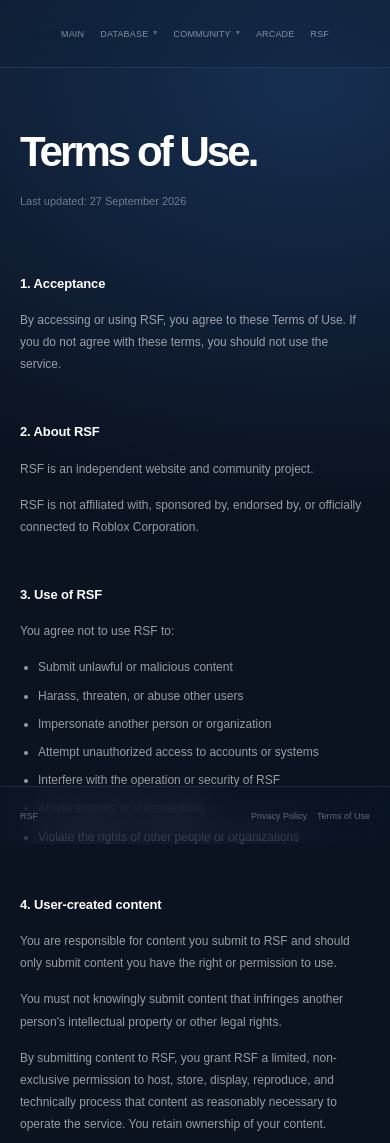
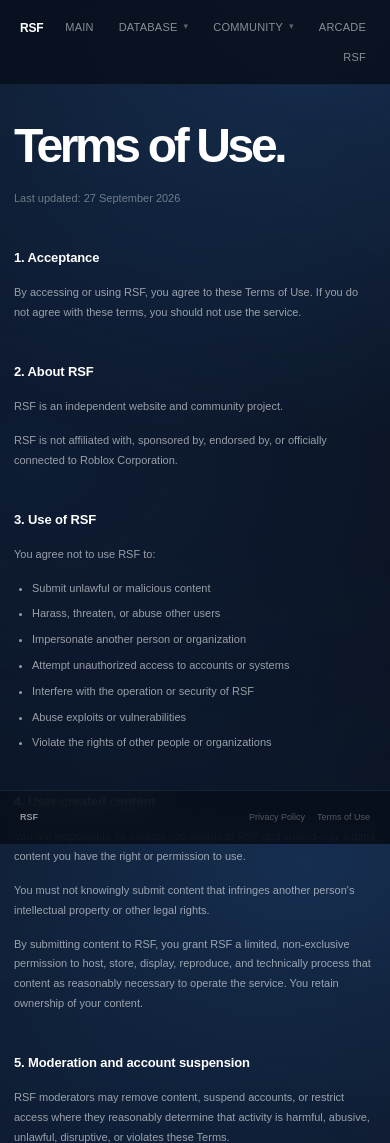
Before and after one commit to frbbb01/rsfnetwork, a plain HTML site: page terms.html in a window 390 px wide. Shown: the top 1143 px of the page. Drawn offline with Linux system fonts and the light colour scheme; a web font is replaced by a local one.

Commit message:
Update styles and structure in terms.html
Refactor terms.html for improved styling and structure

```diff
--- a/terms.html
+++ b/terms.html
@@ -1,9 +1,9 @@
 <!DOCTYPE html>
-
 <html lang="en">
 <head>
   <meta charset="UTF-8">
   <meta name="viewport" content="width=device-width, initial-scale=1.0">
+
   <title>Terms of Use — RSF</title>
 
   <style>
@@ -31,11 +31,19 @@
       font-display: swap;
     }
 
+    :root {
+      --bg: #0B1220;
+      --border: rgba(120, 164, 215, 0.16);
+      --border-soft: rgba(120, 164, 215, 0.11);
+      --white: #FFFFFF;
+    }
+
     * {
       box-sizing: border-box;
     }
 
     html {
+      min-height: 100%;
       background: #0B1220;
     }
 
@@ -43,17 +51,32 @@
       margin: 0;
       min-height: 100vh;
 
+      color: var(--white);
+      font-family: "Montserrat", sans-serif;
+
       background:
-        radial-gradient(ellipse 900px 620px at 78% 2%, rgba(42, 103, 175, 0.34), transparent 68%),
-        radial-gradient(ellipse 760px 560px at 8% 55%, rgba(25, 75, 145, 0.18), transparent 70%),
-        radial-gradient(ellipse 650px 480px at 55% 105%, rgba(20, 65, 125, 0.13), transparent 72%),
+        radial-gradient(
+          ellipse 900px 620px at 78% 2%,
+          rgba(42, 103, 175, 0.34),
+          transparent 68%
+        ),
+        radial-gradient(
+          ellipse 760px 560px at 8% 55%,
+          rgba(25, 75, 145, 0.18),
+          transparent 70%
+        ),
+        radial-gradient(
+          ellipse 650px 480px at 55% 105%,
+          rgba(20, 65, 125, 0.13),
+          transparent 72%
+        ),
         #0B1220;
 
-      color: #FFFFFF;
-      font-family: "Montserrat", Arial, sans-serif;
+      background-attachment: fixed;
+
       -webkit-font-smoothing: antialiased;
+      text-rendering: optimizeLegibility;
 
-      padding-top: 68px;
       padding-bottom: 58px;
     }
 
@@ -62,28 +85,30 @@
       text-decoration: none;
     }
 
+    /* TOP BAR */
+
     .topbar {
-      position: fixed;
+      position: sticky;
       top: 0;
-      left: 0;
-      right: 0;
       z-index: 100;
 
       height: 68px;
       padding: 0 32px;
 
-      background: rgba(17, 34, 58, 0.34);
-      border-bottom: 1px solid rgba(132, 178, 225, 0.14);
+      border-bottom: 1px solid rgba(120, 164, 215, 0.13);
 
-      backdrop-filter: blur(18px);
-      -webkit-backdrop-filter: blur(18px);
+      background: rgba(8, 15, 27, 0.84);
 
       display: flex;
       align-items: center;
+
+      backdrop-filter: blur(14px);
+      -webkit-backdrop-filter: blur(14px);
     }
 
     .logo {
       font-size: 12px;
+      line-height: 1;
       font-weight: 700;
       letter-spacing: -0.02em;
     }
@@ -91,63 +116,77 @@
     .navigation {
       position: absolute;
       left: 50%;
+      top: 0;
+
+      height: 100%;
+
       transform: translateX(-50%);
 
       display: flex;
       align-items: center;
       gap: 34px;
-      height: 100%;
     }
 
     .nav-item {
       position: relative;
 
-      font-size: 11px;
+      height: 100%;
+
+      display: flex;
+      align-items: center;
+
+      font-size: 14px;
       font-weight: 500;
       letter-spacing: 0.02em;
 
-      opacity: 0.48;
+      opacity: 0.52;
 
       transition: opacity 120ms ease;
     }
 
     .nav-item:hover,
-    .nav-item:focus-within,
+    .nav-item:focus-within {
+      opacity: 0.92;
+    }
+
     .nav-item.active {
       opacity: 1;
+      font-weight: 700;
     }
 
-    .nav-link {
-      display: flex;
+    .nav-label {
+      height: 100%;
+
+      display: inline-flex;
       align-items: center;
-      gap: 5px;
-      height: 68px;
+      gap: 6px;
+
+      padding: 0 4px;
     }
 
     .arrow {
-      font-size: 8px;
+      font-size: 9px;
+      line-height: 1;
       opacity: 0.65;
       transform: translateY(-1px);
     }
 
     .dropdown {
       position: absolute;
-      top: calc(100% + 7px);
+      top: 100%;
       left: 50%;
-      transform: translateX(-50%) translateY(-3px);
 
       width: 170px;
       padding: 6px;
 
-      background: rgba(15, 31, 52, 0.88);
-      border: 1px solid rgba(132, 178, 225, 0.15);
+      transform: translateX(-50%) translateY(4px);
+
+      background: rgba(13, 22, 36, 0.98);
+      border: 1px solid rgba(120, 164, 215, 0.18);
+      border-radius: 7px;
 
       box-shadow:
-        0 18px 45px rgba(0, 0, 0, 0.24),
-        inset 0 1px 0 rgba(255, 255, 255, 0.035);
-
-      backdrop-filter: blur(18px);
-      -webkit-backdrop-filter: blur(18px);
+        0 14px 35px rgba(0, 0, 0, 0.28);
 
       opacity: 0;
       visibility: hidden;
@@ -155,19 +194,10 @@
 
       transition:
         opacity 100ms ease,
-        transform 100ms ease,
-        visibility 100ms ease;
+        visibility 100ms ease,
+        transform 100ms ease;
 
-      z-index: 120;
-    }
-
-    .dropdown::before {
-      content: "";
-      position: absolute;
-      top: -8px;
-      left: 0;
-      right: 0;
-      height: 8px;
+      z-index: 200;
     }
 
     .nav-item:hover .dropdown,
@@ -179,17 +209,17 @@
     }
 
     .dropdown a {
-      min-height: 32px;
-      padding: 0 10px;
+      min-height: 34px;
+      padding: 0 11px;
 
       display: flex;
       align-items: center;
 
       font-size: 10px;
-      font-weight: 500;
 
-      opacity: 0.52;
       border-radius: 4px;
+
+      opacity: 0.56;
 
       transition:
         background 100ms ease,
@@ -198,17 +228,21 @@
 
     .dropdown a:hover,
     .dropdown a:focus-visible {
-      background: rgba(74, 132, 194, 0.14);
+      background: rgba(96, 145, 205, 0.10);
       opacity: 1;
       outline: none;
     }
 
-    .page {
-      width: min(760px, calc(100% - 64px));
+    /* PAGE */
+
+    main {
+      width: min(760px, calc(100% - 48px));
       margin: 0 auto;
 
-      padding: 90px 0 100px;
+      padding: 78px 0 105px;
     }
+
+    /* HEADER */
 
     .page-header {
       margin-bottom: 64px;
@@ -219,6 +253,7 @@
 
       font-size: clamp(42px, 6vw, 68px);
       line-height: 0.95;
+
       font-weight: 700;
 
       letter-spacing: -0.07em;
@@ -230,8 +265,10 @@
       font-size: 11px;
       line-height: 1.7;
 
-      opacity: 0.4;
+      color: rgba(255, 255, 255, 0.40);
     }
+
+    /* SECTIONS */
 
     .section {
       margin-bottom: 48px;
@@ -242,6 +279,7 @@
 
       font-size: 13px;
       line-height: 1.4;
+
       font-weight: 700;
 
       letter-spacing: -0.01em;
@@ -251,9 +289,10 @@
     .section li {
       font-size: 12px;
       line-height: 1.85;
+
       font-weight: 400;
 
-      opacity: 0.58;
+      color: rgba(255, 255, 255, 0.58);
     }
 
     .section p {
@@ -269,55 +308,80 @@
       margin-bottom: 6px;
     }
 
+    /* CONTACT */
+
     .contact-button {
       display: inline-flex;
       align-items: center;
       justify-content: center;
 
-      min-height: 36px;
-      padding: 0 16px;
+      min-height: 29px;
+
+      padding: 0 11px;
       margin-top: 8px;
 
-      border: 1px solid rgba(132, 178, 225, 0.18);
-      background: rgba(50, 96, 145, 0.08);
+      border: 1px solid rgba(120, 164, 215, 0.19);
+      border-radius: 5px;
 
-      font-size: 10px;
+      background: rgba(255, 255, 255, 0.035);
+
+      font-size: 8px;
       font-weight: 700;
 
-      opacity: 0.7;
+      letter-spacing: 0.065em;
+
+      color: rgba(255, 255, 255, 0.58);
 
       transition:
-        background 100ms ease,
-        opacity 100ms ease,
-        border-color 100ms ease;
+        color 140ms ease,
+        background 140ms ease,
+        border-color 140ms ease,
+        transform 140ms ease;
     }
 
     .contact-button:hover {
-      background: rgba(74, 132, 194, 0.14);
-      border-color: rgba(132, 178, 225, 0.28);
-      opacity: 1;
+      color: #FFFFFF;
+
+      background: rgba(95, 151, 215, 0.10);
+
+      border-color: rgba(120, 164, 215, 0.34);
+
+      transform: translateY(-1px);
     }
 
-    .footer {
+    .contact-button:active {
+      transform: translateY(0);
+    }
+
+    /* FOOTER */
+
+    footer {
       position: fixed;
-      bottom: 0;
       left: 0;
       right: 0;
+      bottom: 0;
+
       z-index: 100;
 
       min-height: 58px;
+
       padding: 0 32px;
 
-      background: rgba(12, 27, 47, 0.30);
-      border-top: 1px solid rgba(132, 178, 225, 0.14);
+      border-top: 1px solid rgba(120, 164, 215, 0.13);
 
-      backdrop-filter: blur(18px);
-      -webkit-backdrop-filter: blur(18px);
+      background: rgba(8, 15, 27, 0.84);
 
       display: flex;
       align-items: center;
       justify-content: space-between;
-      gap: 20px;
+
+      font-size: 9px;
+      line-height: 1;
+
+      color: rgba(255, 255, 255, 0.30);
+
+      backdrop-filter: blur(14px);
+      -webkit-backdrop-filter: blur(14px);
     }
 
     .footer-left,
@@ -325,130 +389,278 @@
       display: flex;
       align-items: center;
       gap: 18px;
-
-      font-size: 9px;
-      opacity: 0.35;
     }
 
-    .footer a:hover {
-      opacity: 1;
+    .footer-brand {
+      color: rgba(255, 255, 255, 0.55);
+      font-weight: 700;
     }
 
-    @media (max-width: 700px) {
+    .footer-right a {
+      transition: color 100ms ease;
+    }
+
+    .footer-right a:hover {
+      color: rgba(255, 255, 255, 0.75);
+    }
+
+    /* RESPONSIVE */
+
+    @media (max-width: 760px) {
+
       .topbar {
         padding: 0 20px;
       }
 
       .navigation {
-        gap: 16px;
+        gap: 18px;
       }
 
       .nav-item {
-        font-size: 9px;
+        font-size: 13px;
+      }
+
+      main {
+        width: min(100% - 28px, 600px);
+        padding-top: 45px;
+        padding-bottom: 100px;
+      }
+
+      .page-header {
+        margin-bottom: 48px;
+      }
+    }
+
+    @media (max-width: 620px) {
+
+      .topbar {
+        height: auto;
+        min-height: 64px;
+
+        padding: 18px 20px;
+
+        align-items: flex-start;
       }
 
       .logo {
-        display: none;
+        margin-top: 4px;
       }
 
-      .page {
-        width: min(100% - 40px, 760px);
-        padding-top: 64px;
-        padding-bottom: 64px;
+      .navigation {
+        position: static;
+
+        height: auto;
+
+        margin-left: auto;
+
+        transform: none;
+
+        flex-wrap: wrap;
+        justify-content: flex-end;
+
+        gap: 12px 17px;
       }
 
-      .footer {
-        padding: 0 20px;
+      .nav-item {
+        height: auto;
+        min-height: 18px;
+
+        font-size: 11px;
+      }
+
+      .dropdown {
+        top: calc(100% + 4px);
+      }
+
+      main {
+        width: min(100% - 28px, 600px);
+        padding-top: 38px;
+        padding-bottom: 90px;
+      }
+
+      .page-header {
+        margin-bottom: 42px;
+      }
+
+      .page-header h1 {
+        font-size: 48px;
+      }
+
+      .section {
+        margin-bottom: 40px;
+      }
+
+      .section p,
+      .section li {
+        font-size: 11px;
+        line-height: 1.8;
+      }
+
+      footer {
+        min-height: 54px;
+
+        padding: 15px 20px;
+
+        align-items: center;
       }
 
       .footer-left,
       .footer-right {
-        gap: 10px;
+        gap: 12px;
+      }
+
+      .footer-right {
+        flex-wrap: wrap;
+        justify-content: flex-end;
       }
     }
   </style>
-
 </head>
 
 <body>
 
   <header class="topbar">
-    <a href="/" class="logo">RSF</a>
 
-    <nav class="navigation">
+    <a href="/" class="logo">
+      RSF
+    </a>
+
+    <nav class="navigation" aria-label="Main navigation">
 
       <div class="nav-item">
-        <a href="/" class="nav-link">MAIN</a>
+        <a href="/" class="nav-label">
+          MAIN
+        </a>
       </div>
 
       <div class="nav-item">
-        <a href="/database" class="nav-link">
+
+        <a href="/database" class="nav-label">
           DATABASE
           <span class="arrow">▾</span>
         </a>
 
         <div class="dropdown">
-          <a href="/database">Playerbase</a>
-          <a href="/database">Teams</a>
-          <a href="/database">Seasons</a>
+
+          <a href="/database">
+            Playerbase
+          </a>
+
+          <a href="/database">
+            Teams
+          </a>
+
+          <a href="/database">
+            Seasons
+          </a>
+
         </div>
+
       </div>
 
       <div class="nav-item">
-        <a href="/community" class="nav-link">
+
+        <a href="/community" class="nav-label">
           COMMUNITY
           <span class="arrow">▾</span>
         </a>
 
         <div class="dropdown">
-          <a href="/community">Videos</a>
-          <a href="/community">Community Latest</a>
-          <a href="/community">Development</a>
-          <a href="/community">Resources</a>
+
+          <a href="/community">
+            Videos
+          </a>
+
+          <a href="/community">
+            Community Latest
+          </a>
+
+          <a href="/community">
+            Development
+          </a>
+
+          <a href="/community">
+            Resources
+          </a>
+
         </div>
+
       </div>
 
       <div class="nav-item">
-        <a href="/arcade" class="nav-link">ARCADE</a>
+
+        <a href="/arcade" class="nav-label">
+          ARCADE
+        </a>
+
       </div>
 
       <div class="nav-item">
-        <a href="/rsf" class="nav-link">RSF</a>
+
+        <a href="/rsf" class="nav-label">
+          RSF
+        </a>
+
       </div>
 
     </nav>
 
   </header>
 
-  <main class="page">
+  <main>
 
     <header class="page-header">
-      <h1>Terms of Use.</h1>
-      <p>Last updated: 27 September 2026</p>
+
+      <h1>
+        Terms of Use.
+      </h1>
+
+      <p>
+        Last updated: 27 September 2026
+      </p>
+
     </header>
 
     <section class="section">
-      <h2>1. Acceptance</h2>
+
+      <h2>
+        1. Acceptance
+      </h2>
+
       <p>
         By accessing or using RSF, you agree to these Terms of Use. If you do
         not agree with these terms, you should not use the service.
       </p>
+
     </section>
 
     <section class="section">
-      <h2>2. About RSF</h2>
+
+      <h2>
+        2. About RSF
+      </h2>
+
       <p>
         RSF is an independent website and community project.
       </p>
+
       <p>
         RSF is not affiliated with, sponsored by, endorsed by, or officially
         connected to Roblox Corporation.
       </p>
+
     </section>
 
     <section class="section">
-      <h2>3. Use of RSF</h2>
-      <p>You agree not to use RSF to:</p>
+
+      <h2>
+        3. Use of RSF
+      </h2>
+
+      <p>
+        You agree not to use RSF to:
+      </p>
+
       <ul>
         <li>Submit unlawful or malicious content</li>
         <li>Harass, threaten, or abuse other users</li>
@@ -458,34 +670,50 @@
         <li>Abuse exploits or vulnerabilities</li>
         <li>Violate the rights of other people or organizations</li>
       </ul>
+
     </section>
 
     <section class="section">
-      <h2>4. User-created content</h2>
+
+      <h2>
+        4. User-created content
+      </h2>
+
       <p>
         You are responsible for content you submit to RSF and should only submit
         content you have the right or permission to use.
       </p>
+
       <p>
         You must not knowingly submit content that infringes another person's
         intellectual property or other legal rights.
       </p>
+
       <p>
         By submitting content to RSF, you grant RSF a limited, non-exclusive
         permission to host, store, display, reproduce, and technically process
         that content as reasonably necessary to operate the service. You retain
         ownership of your content.
       </p>
+
     </section>
 
     <section class="section">
-      <h2>5. Moderation and account suspension</h2>
+
+      <h2>
+        5. Moderation and account suspension
+      </h2>
+
       <p>
         RSF moderators may remove content, suspend accounts, or restrict access
         where they reasonably determine that activity is harmful, abusive,
         unlawful, disruptive, or violates these Terms.
       </p>
-      <p>This may include:</p>
+
+      <p>
+        This may include:
+      </p>
+
       <ul>
         <li>Harassment or threats</li>
         <li>Malicious activity</li>
@@ -495,203 +723,260 @@
         <li>Manipulation of statistics or records</li>
         <li>Repeated violations of these Terms</li>
       </ul>
+
       <p>
         RSF may also take action where necessary to protect users, systems, or
         comply with legal or security requirements.
       </p>
+
     </section>
 
     <section class="section">
-      <h2>6. Statistics and database information</h2>
+
+      <h2>
+        6. Statistics and database information
+      </h2>
+
       <p>
         RSF statistics, rankings, player records, team records, seasons, and
         other database information may contain errors, omissions, outdated
         information, or inaccuracies.
       </p>
+
       <p>
         RSF does not guarantee that database information is complete, current,
         or accurate at all times.
       </p>
+
     </section>
 
     <section class="section">
-      <h2>7. Intellectual property</h2>
+
+      <h2>
+        7. Intellectual property
+      </h2>
+
       <p>
         RSF's original design, branding, code, text, graphics, and other
         original materials are owned by RSF or used under appropriate rights.
       </p>
+
       <p>
         You may not copy, reproduce, redistribute, sell, or commercially exploit
         RSF materials without permission, except where permitted by applicable
         law.
       </p>
+
       <p>
         Third-party names, trademarks, logos, and other intellectual property
         remain the property of their respective owners.
       </p>
+
     </section>
 
     <section class="section">
-      <h2>8. Roblox</h2>
+
+      <h2>
+        8. Roblox
+      </h2>
+
       <p>
         RSF is not affiliated with, operated by, sponsored by, endorsed by, or
         officially connected to Roblox Corporation.
       </p>
+
       <p>
         Roblox trademarks and other intellectual property belong to Roblox
         Corporation or their respective owners. RSF uses related information
         for informational and community purposes.
       </p>
+
     </section>
 
     <section class="section">
-      <h2>9. Discord</h2>
+
+      <h2>
+        9. Discord
+      </h2>
+
       <p>
         Discord is a separate service and organization. RSF is not responsible
         for Discord's services, policies, availability, or practices.
       </p>
+
     </section>
 
     <section class="section">
-      <h2>10. Third-party services</h2>
+
+      <h2>
+        10. Third-party services
+      </h2>
+
       <p>
         RSF may rely on third-party providers for hosting, authentication,
         databases, integrations, security, or other technical services.
       </p>
+
       <p>
         RSF may also contain links to external websites. RSF does not control
         those websites and is not responsible for their content, availability,
         or policies.
       </p>
+
     </section>
 
     <section class="section">
-      <h2>11. Availability</h2>
+
+      <h2>
+        11. Availability
+      </h2>
+
       <p>
         RSF may be modified, interrupted, suspended, or discontinued at any
         time. No guarantee is made that the service will always be available or
         operate without interruption.
       </p>
+
     </section>
 
     <section class="section">
-      <h2>12. Disclaimer</h2>
+
+      <h2>
+        12. Disclaimer
+      </h2>
+
       <p>
         RSF is provided on an "as available" basis to the extent permitted by
         applicable law. RSF does not guarantee that the service will be
         uninterrupted, error-free, secure, or completely accurate.
       </p>
+
     </section>
 
     <section class="section">
-      <h2>13. Limitation of liability</h2>
+
+      <h2>
+        13. Limitation of liability
+      </h2>
+
       <p>
         To the maximum extent permitted by applicable law, RSF and its operator
         will not be liable for indirect, incidental, consequential, special, or
         similar losses arising from or related to use of the service.
       </p>
+
       <p>
         This may include loss of data or content, service interruption, loss of
         access, or reliance on inaccurate statistics or information.
       </p>
+
       <p>
         Nothing in these Terms excludes or limits liability where such exclusion
         or limitation is prohibited by applicable law.
       </p>
+
     </section>
 
     <section class="section">
-      <h2>14. Termination</h2>
+
+      <h2>
+        14. Termination
+      </h2>
+
       <p>
         RSF may suspend or terminate access to accounts or parts of the service
         where reasonably necessary, including for violations of these Terms,
         security incidents, abuse, or legal requirements.
       </p>
+
     </section>
 
     <section class="section">
-      <h2>15. Changes to these Terms</h2>
+
+      <h2>
+        15. Changes to these Terms
+      </h2>
+
       <p>
         RSF may update these Terms from time to time. Updated Terms will be
         posted on this page with a revised date.
       </p>
+
     </section>
 
     <section class="section">
-      <h2>16. Severability</h2>
+
+      <h2>
+        16. Severability
+      </h2>
+
       <p>
         If any provision of these Terms is found to be invalid or unenforceable,
         the remaining provisions will continue to apply to the extent permitted
         by law.
       </p>
+
     </section>
 
     <section class="section">
-      <h2>17. Governing law</h2>
+
+      <h2>
+        17. Governing law
+      </h2>
+
       <p>
         These Terms are subject to the laws applicable to RSF and its operator,
         except where applicable law requires otherwise.
       </p>
+
     </section>
 
     <section class="section">
-      <h2>18. Contact</h2>
+
+      <h2>
+        18. Contact
+      </h2>
+
       <p>
         If you have a question about these Terms or need to contact RSF about
         an account, content, moderation, or legal matter, use the contact page.
       </p>
-      <a href="/contact" class="contact-button">Contact RSF</a>
+
+      <a
+        href="/contact"
+        class="contact-button"
+      >
+        CONTACT RSF
+        <span style="font-size:10px; margin-left:7px;">→</span>
+      </a>
+
     </section>
 
   </main>
 
-  <footer class="footer">
+  <footer>
+
     <div class="footer-left">
-      <span>RSF</span>
+
+      <span class="footer-brand">
+        RSF
+      </span>
+
     </div>
 
     <div class="footer-right">
-      <a href="/privacy">Privacy Policy</a>
-      <a href="/terms">Terms of Use</a>
+
+      <a href="/privacy">
+        Privacy Policy
+      </a>
+
+      <a href="/terms">
+        Terms of Use
+      </a>
+
     </div>
+
   </footer>
-
-  <script>
-    window.addEventListener("load", () => {
-      requestAnimationFrame(() => {
-        document.body.classList.add("page-loaded");
-      });
-    });
-
-    document.querySelectorAll("a[href]").forEach(link => {
-      link.addEventListener("click", event => {
-        const url = new URL(link.href, window.location.href);
-
-        if (
-          url.origin !== window.location.origin ||
-          link.target === "_blank" ||
-          event.ctrlKey ||
-          event.metaKey ||
-          event.shiftKey ||
-          event.altKey
-        ) {
-          return;
-        }
-
-        if (url.href === window.location.href) {
-          return;
-        }
-
-        event.preventDefault();
-
-        document.body.classList.remove("page-loaded");
-
-        setTimeout(() => {
-          window.location.href = url.href;
-        }, 90);
-      });
-    });
-  </script>
 
 </body>
 </html>
```
